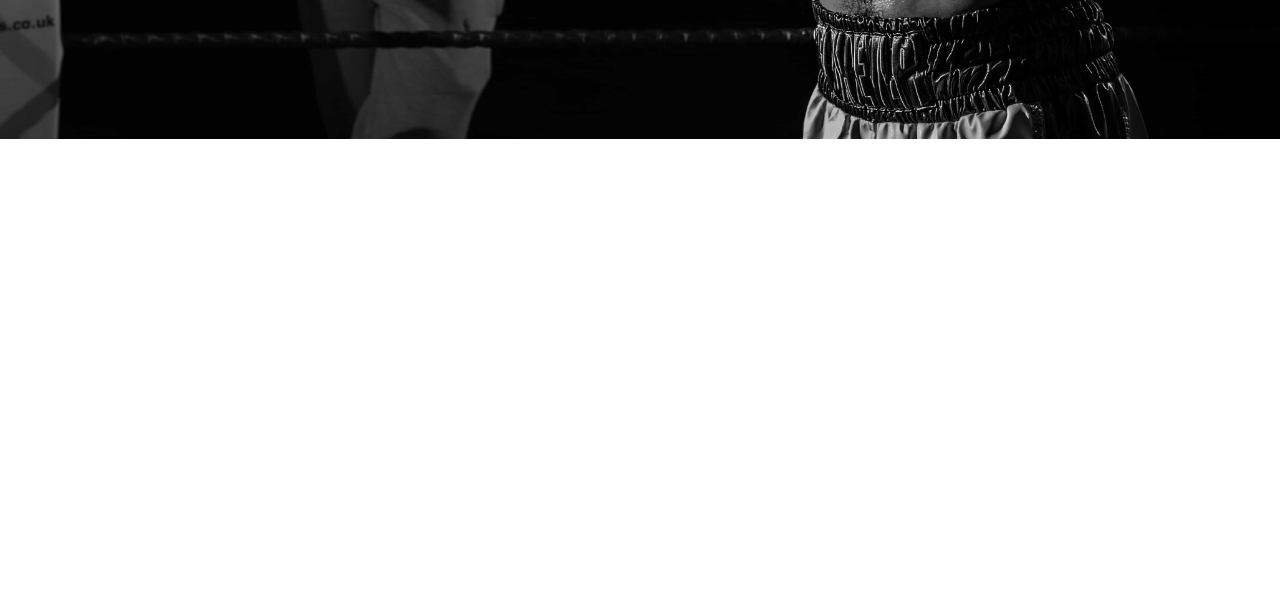
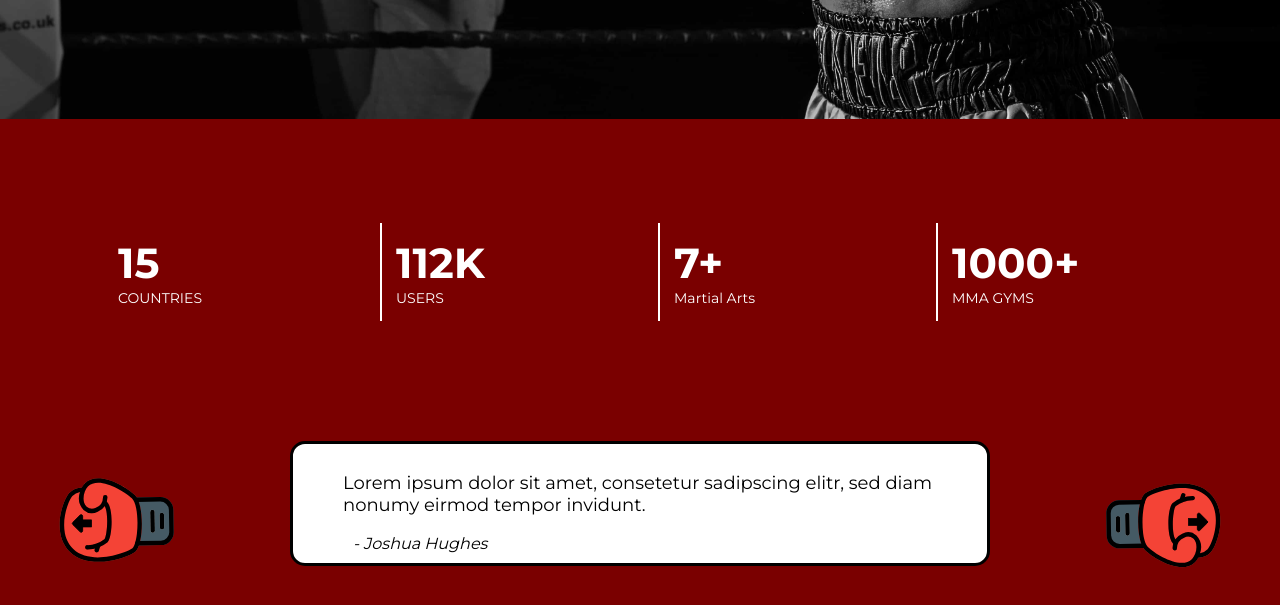
Before and after one commit to MichaelGomes/Fight-Fitness, a website: page index.html in a window 1280 px wide. Shown: the part 739-1344 px from the top of the page. Before the commit the page ends 878 px from the top, so only its background shows below. Drawn offline with Linux system fonts and the light colour scheme.

Commit message:
Testimonials Section

```diff
--- a/index.html
+++ b/index.html
@@ -40,11 +40,51 @@
       </div>
     </header>
     <section id="landing">
-        <div class="landing wrapper">
-          <div class="wrapper-landing wrapper">
+        <div class="wrapper">
+          <div class="wrapper-landing">
             <h1>Find a quality Mixed Martial Arts Gym nearby with this app</h1>
             <button type="button" name="apple-button" class="btn apple"><span><img src="images/apple-icon.svg" alt="apple-icon"></span> Download</button>
             <button type="button" name="play-button" class="btn play"><span><img src="images/play-icon.svg" alt="play-icon"> Download</button>
+          </div>
+        </div>
+      </section>
+      <section id="testimonials">
+        <div class="wrapper">
+          <div class="stats-wrapper">
+            <ul class="stats">
+              <li>
+                <strong>15</strong>
+                <span>COUNTRIES</span>
+              </li>
+              <li>
+                <strong>112K</strong>
+                <span>USERS</span>
+              </li>
+              <li>
+                <strong>7+</strong>
+                <span>Martial Arts</span>
+              </li>
+              <li>
+                <strong>1000+</strong>
+                <span>MMA GYMS</span>
+              </li>
+
+            </ul>
+
+          </div>
+          <div class="carousel-wrapper">
+            <div class="carousel">
+              <blockquote>
+                Lorem ipsum dolor sit amet, consetetur sadipscing elitr, sed diam nonumy eirmod tempor invidunt.
+              </blockquote>
+              <cite>- Joshua Hughes</cite>
+            </div>
+
+            <!-- "Icon made by Freepik from www.flaticon.com" -->
+            <div class="arrows">
+              <img src="images/boxing-arrow.svg" alt="left-arrow-glove" class="left arrow">
+              <img src="images/boxing-arrow.svg" alt="right-arrow-glove" class="right arrow">
+            </div>
           </div>
         </div>
       </section>
--- a/index.js
+++ b/index.js
@@ -1,3 +1,4 @@
+//Navbar menu
 const hamburger = document.querySelector(".menu");
 const header = document.querySelector("header");
 
@@ -5,3 +6,43 @@
   document.querySelector("header").classList.toggle("menu-click");
   document.querySelector("ul").classList.toggle("menu-click");
 });
+
+//Testimonials
+const testimonials = [
+  "Lorem ipsum dolor sit amet, consetetur sadipscing elitr, sed diam nonumy eirmod tempor invidunt.",
+  "Ut quis lectus fringilla, convallis tellus nec, venenatis tortor. Maecenas et convallis odio, sit amet vestibulum risus.",
+  "Etiam ullamcorper ut ex ac bibendum. Interdum et malesuada fames ac ante ipsum primis in faucibus",
+  "Duis aute irure dolor in reprehenderit in voluptate velit esse cillum dolore eu fugiat nulla pariatur.",
+];
+
+const cites = [
+  "- Joshua Hughes",
+  "- Jessica Murray",
+  "- Bruce Young",
+  "- Kevin Duncan",
+];
+
+var refNum = 0;
+
+const leftArrow = document.querySelector(".left");
+const rightArrow = document.querySelector(".right");
+const bq = document.querySelector("blockquote");
+const cite = document.querySelector("cite");
+
+leftArrow.addEventListener("click", function () {
+  refNum -= 1;
+  if (refNum < 0) {
+    refNum = testimonials.length - 1;
+  }
+  bq.innerHTML = testimonials[refNum];
+  cite.innerHTML = cites[refNum];
+});
+
+rightArrow.addEventListener("click", function () {
+  refNum += 1;
+  if (refNum > testimonials.length - 1) {
+    refNum = 0;
+  }
+  bq.innerHTML = testimonials[refNum];
+  cite.innerHTML = cites[refNum];
+});
--- a/main.css
+++ b/main.css
@@ -10,9 +10,10 @@
 
 .wrapper {
   max-width: 1200px;
+  margin: auto;
 }
 
-/*-----------------------------HEADER SECTION---------------------------------------*/
+/*-----------------------------HEADER---------------------------------------*/
 header {
   background-image: linear-gradient(#2a2828, #767676);
 }
@@ -50,6 +51,8 @@
   color: white;
 }
 
+/*-----------------------------HEADER RESPONSIVENESS-------------------------------*/
+
 @media only screen and (min-width: 636px) {
   .menu {
     display: none;
@@ -67,6 +70,8 @@
     padding: 0.5em 1em 0 0;
   }
 }
+
+/*-----------------------------HAMBURGER TOGGLE---------------------------------------*/
 
 .menu-click header {
   height: 16em;
@@ -153,6 +158,8 @@
   background-color: #ffa0a0;
 }
 
+/*-----------------------------LANDING SECTION RESPONSIVENESS---------------------------------------*/
+
 @media only screen and (min-width: 636px) {
   .wrapper-landing {
     width: 30em;
@@ -180,3 +187,107 @@
     margin-left: -80px;
   }
 }
+
+/*-----------------------------TESTIMONIALS---------------------------------------*/
+
+#testimonials {
+  background-color: #7a0000;
+  height: 100vh;
+  margin-top: -20px;
+}
+
+.testimonials {
+  margin: auto;
+}
+
+.stats-wrapper {
+  padding: 1.5em;
+  margin: 0 auto;
+}
+
+.stats {
+  margin-top: 5em;
+  display: grid;
+  grid-template-columns: repeat(auto-fit, minmax(130px, 1fr));
+  justify-content: space-around;
+}
+
+strong {
+  font-size: 3em;
+}
+
+li span {
+  display: block;
+}
+
+/*-----------------------------CAROUSEL---------------------------------------*/
+
+.carousel {
+  background-color: white;
+  color: black;
+  border: 3px solid black;
+  border-radius: 15px;
+  width: 80%;
+  margin: 25px auto;
+  min-height: 100px;
+  max-width: 700px;
+  padding: 10px;
+}
+
+.arrow {
+  width: 150px;
+  cursor: pointer;
+}
+
+.arrow:hover {
+  transform: scale(1.2);
+}
+
+.left {
+  transform: rotateZ(180deg);
+}
+
+.left:hover {
+  transform: scale(1.2) rotateZ(180deg);
+}
+
+.right {
+  position: absolute;
+  right: 0px;
+}
+
+blockquote {
+  font-size: 18px;
+}
+
+cite {
+  position: relative;
+  left: 50px;
+}
+
+/*-----------------------------TESTIMONIALS RESPONSIVENESS---------------------------------------*/
+
+@media only screen and (max-width: 635px) {
+  .stats-wrapper {
+    width: 400px;
+  }
+}
+
+@media only screen and (min-width: 636px) {
+  .stats li {
+    border-right: 2px solid;
+  }
+  .stats li:last-child {
+    border: 0;
+  }
+  .carousel {
+    margin-top: 80px;
+  }
+}
+
+@media only screen and (min-width: 1025px) {
+  .arrows {
+    position: relative;
+    bottom: 130px;
+  }
+}
```
Also changed, not shown: images/boxer.jpg (added), images/boxing-arrow.svg (added).
